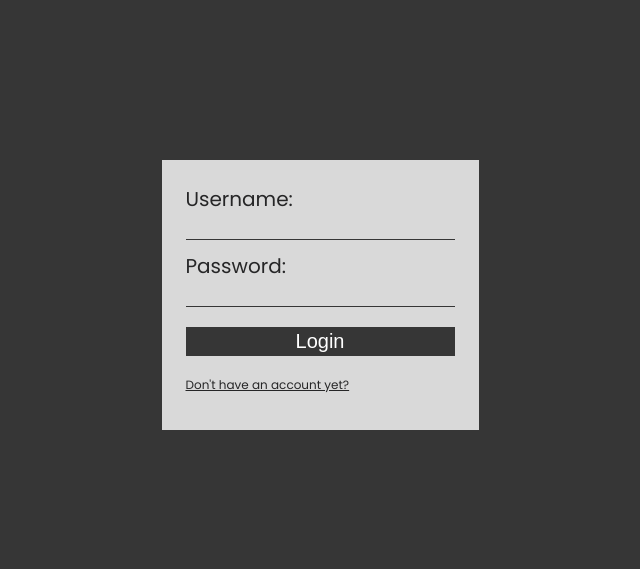
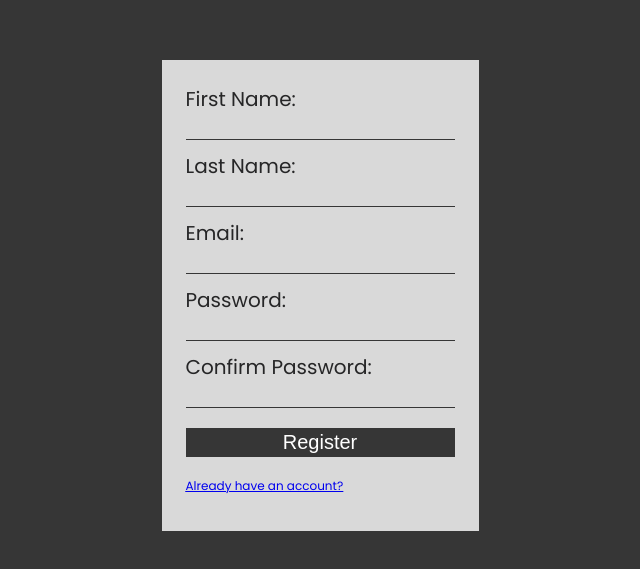
Before and after one commit to josepharsenicsulfate/cap-state-web, a React (Create React App) app: page /register in a window 1280 px wide. Shown: the part 105-674 px from the top of the page, without its empty margins (320-960 px from the left). Built offline with nearby package versions, Linux system fonts and the light colour scheme.

Commit message:
basic react dom routing and api requests

```diff
--- a/src/App.css
+++ b/src/App.css
@@ -18,6 +18,11 @@ button{
   padding: 3px 0;
 }
 
+button:hover{
+  background-color: white;
+  color: var(--mk-black-);
+}
+
 input{
   background: none;
   border: none;
--- a/src/App.js
+++ b/src/App.js
@@ -2,12 +2,20 @@ import './App.css'
 
 import Home from './pages/Home/Home'
 import Login from './pages/Login/Login'
+import Register from './pages/Register/Register'
+
+import { Routes, Route } from 'react-router-dom'
 
 function App() {
 
   return (
     <div className='container'>
-      { localStorage.getItem('user') ? <Home /> : <Login /> }
+      <Routes>
+        <Route path='/' element={<Login />}/>
+        <Route path='/login' element={<Login />}/>
+        <Route path='/register' element={<Register />}/>
+        <Route path='/home' element={<Home />}/>
+      </Routes>
     </div>
   )
 }
--- a/src/components/Navigation/Navigation.css
+++ b/src/components/Navigation/Navigation.css
@@ -30,6 +30,10 @@
     text-align: center;
 
     border-radius: 50%;
+}
+
+.borg:hover{
+    color: white;
 }
 
 .link-container{
--- a/src/components/Navigation/Navigation.js
+++ b/src/components/Navigation/Navigation.js
@@ -9,17 +9,17 @@ function Navigation() {
     document.querySelector('.link-container').classList.toggle('toggle')
   }
 
-  const user = localStorage.getItem('user')
+  const accessKey = localStorage.getItem('accessKey')
 
   const logout = () => {
-    localStorage.removeItem('user', user)
+    localStorage.removeItem('accessKey', accessKey)
   }
 
   return (
     <div className='nav'>
       <div className='icon-container'>
         <div className='circle'></div>
-        <p>hi {user}</p>
+        <p>hi user</p>
         <p className='borg' onClick={toggle}>click borg</p>
       </div>
       <div className='link-container'>
--- a/src/index.js
+++ b/src/index.js
@@ -3,11 +3,14 @@ import ReactDOM from 'react-dom/client'
 import './index.css'
 import App from './App'
 import reportWebVitals from './reportWebVitals'
+import  { BrowserRouter } from 'react-router-dom'
 
 const root = ReactDOM.createRoot(document.getElementById('root'))
 root.render(
   <React.StrictMode>
-    <App />
+    <BrowserRouter>
+      <App />
+    </BrowserRouter>
   </React.StrictMode>
 )
 
--- a/src/pages/Login/Login.js
+++ b/src/pages/Login/Login.js
@@ -1,35 +1,62 @@
-import React, { useState } from 'react'
+import React from 'react'
 
 import './Login.css'
 
+import { Link, Navigate } from 'react-router-dom'
+
 function Login() {
 
-  const [ input, setInput ] = useState('')
+  let email, password
 
-  const inputHandler = (event) => {
-    setInput(event.target.value)
+  const getInput = () => {
+    email = document.querySelector('#email').value
+    password = document.querySelector('#password').value
   }
 
-  const login = () => {
-    input ? localStorage.setItem('user', input) : sus()
+  const redirect = (accessKey) => {
+    localStorage.setItem('accessKey', accessKey)
+    Navigate('/home')
   }
 
-  const sus = () => {
-    alert('sus')
+  const login = (e) => {
+    e.preventDefault()
+
+    getInput()
+
+    var myHeaders = new Headers()
+    myHeaders.append("Content-Type", "application/json")
+
+    var raw = JSON.stringify({
+      "email": email,
+      "password": password
+    })
+
+    var requestOptions = {
+      method: 'POST',
+      headers: myHeaders,
+      body: raw,
+      redirect: 'follow'
+    }
+
+    fetch("http://127.0.0.1:8000/api/v1/auth/login", requestOptions)
+      .then(response => response.text())
+      .then(result => JSON.parse(result).accessToken ? redirect(JSON.parse(result).accessToken) : alert('Invalid credentials.'))
+      .catch(error => console.log(error))
   }
 
   return (
     <div className='container login'>
       <div className='card'>
         <form onSubmit={login}>
-          <label htmlFor="username">Username:</label>
-          <input type="text" name="username" id="username" onChange={inputHandler}/>
+          <label htmlFor="email">Email:</label>
+          <input type="text" name="email" id="email" />
           <label htmlFor="password">Password:</label>
           <input type="password" name="password" id="password" />
           <button type='submit'>Login</button>
-          <p className='link' onClick={sus}>Don't have an account yet?</p>
+          <Link to='/register'><p className='link'>Don't have an account yet?</p></Link>
         </form>
       </div>
+
     </div>
   )
 }
--- a/src/pages/Register/Register.css
+++ b/src/pages/Register/Register.css
@@ -1,3 +1,7 @@
+.container.register{
+    height: 100vh;
+}
+
 .card{
     display: flex;
     align-items: center;
@@ -14,7 +18,7 @@
 }
 
 .link{
-    font-size: 0.4rem;
+    font-size: 0.6rem;
     text-decoration: underline;
 }
 
--- a/src/pages/Register/Register.js
+++ b/src/pages/Register/Register.js
@@ -1,31 +1,68 @@
-import React, { useState } from 'react'
+import React from 'react'
 
 import './Register.css'
 
+import { Link } from 'react-router-dom'
+
 function Register() {
 
-  const [ input, setInput ] = useState('')
+  let fname, lname, email, password, cpassword
 
-  const inputHandler = (event) => {
-    setInput(event.target.value)
+  const getInput = () => {
+    fname = document.querySelector('#fname').value
+    lname = document.querySelector('#lname').value
+    email = document.querySelector('#email').value
+    password = document.querySelector('#password').value
+    cpassword = document.querySelector('#cpassword').value
   }
 
-  const login = () => {
-    input ? localStorage.setItem('user', input) : alert('sus')
+  const register = (event) => {
+    event.preventDefault()
+    getInput()
+
+    var myHeaders = new Headers();
+    myHeaders.append("Content-Type", "application/json");
+
+    var raw = JSON.stringify({
+      "fname": fname,
+      "lname": lname,
+      "email": email,
+      "password": password,
+      "password_confirmation": cpassword
+    });
+
+    var requestOptions = {
+      method: 'POST',
+      headers: myHeaders,
+      body: raw,
+      redirect: 'follow'
+    };
+
+    fetch("http://127.0.0.1:8000/api/v1/auth/register", requestOptions)
+      .then(response => response.text())
+      .then(result => alert('Account registered.'))
+      .catch(error => console.log('error', error));
   }
 
   return (
-    <div className='card'>
-      <form onSubmit={login}>
-        <label htmlFor="username">Username:</label>
-        <input type="text" name="username" id="username" onChange={inputHandler}/>
-        <label htmlFor="password">Password:</label>
-        <input type="password" name="password" id="password" />
-        <label htmlFor="password">Confirm Password:</label>
-        <input type="password" name="cpassword" id="cpassword" />
-        <button type='submit'>Register</button>
-        <p className='link'>Already have an account?</p>
-      </form>
+    <div className='container register'>
+      <div className='card'>
+        <form onSubmit={register}>
+          <label htmlFor="fname">First Name:</label>
+          <input type="text" name="fname" id="fname" />
+          <label htmlFor="lname">Last Name:</label>
+          <input type="text" name="lname" id="lname" />
+          <label htmlFor="email">Email:</label>
+          <input type="email" name="email" id="email" />
+          <label htmlFor="password">Password:</label>
+          <input type="password" name="password" id="password" />
+          <label htmlFor="cpassword">Confirm Password:</label>
+          <input type="password" name="password" id="cpassword" />
+          <button type='submit'>Register</button>
+          <Link to='/login'><p className='link'>Already have an account?</p></Link>
+        </form>
+      </div>
+
     </div>
   )
 }
```
